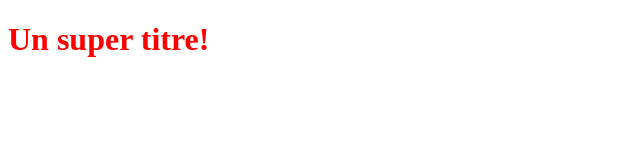
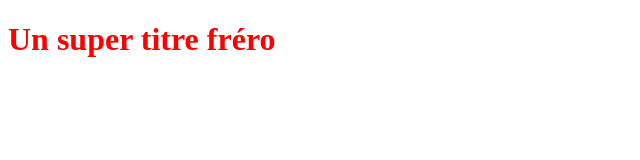
Before and after one commit to Meltallian/OpenclassroomsProject, a plain HTML site: page index.html in a window 1280 px wide. Shown: the whole page, without its empty margins (0-640 px from the left). Drawn offline with Linux system fonts and the light colour scheme.

Commit message:
modif du titre

```diff
--- a/index.html
+++ b/index.html
@@ -5,6 +5,6 @@
 	<link rel="stylesheet" type="text/css" href="styles.css">
 </head>
 <body>
-	<h1>Un super titre!</h1>
+	<h1>Un super titre fréro</h1>
 </body>
 </html>
```
